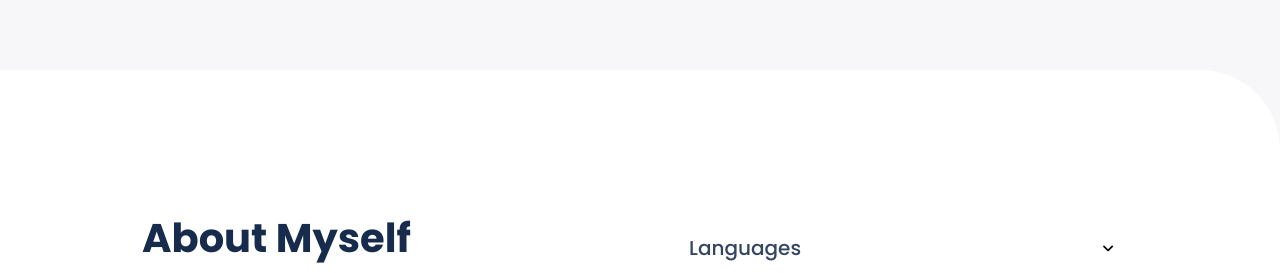
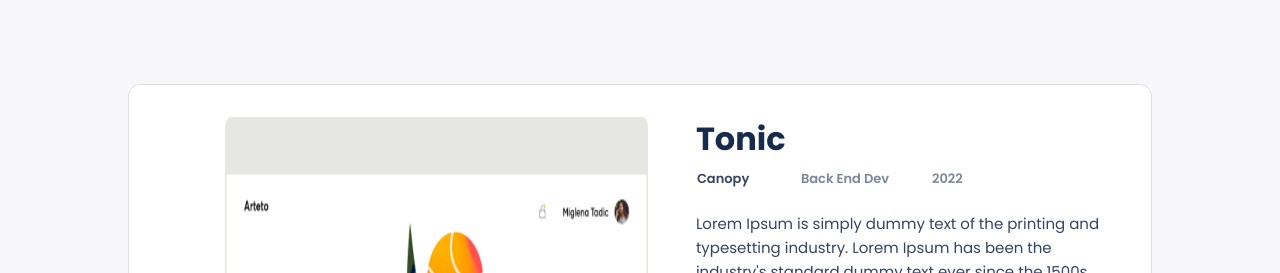
Before and after one commit to kusiLaw/portfolio, a website: page index.html in a window 1280 px wide. Shown: the part 2986-3259 px from the top of the page. Drawn offline with Linux system fonts and the light colour scheme.

Commit message:
create utility functions

```diff
--- a/index.html
+++ b/index.html
@@ -415,5 +415,5 @@
     </div>
 
     <script src="./js/toggle-menu.js"></script>
-  </body>
+    <script src="./js/details_popup.js"></script>  </body>
 </html>
--- /dev/null
+++ b/js/details_popup.js
@@ -0,0 +1,219 @@
+let store = {
+
+    desktop: {
+        card1: {
+            topic: 'Tonic',
+            technologies: ['html', 'css', 'javaScript'],
+            technologiesLiCls:['tag','tag','tag'],
+            image: "./images/Snapshoot-Portfolio-desktop-1.png",
+            feature: ["Canopy", './images/Counter.png', 'Back End Dev', './images/Counter.png', '2022'],
+            featureLiCls: ['client','counter','role','counter',"year"],
+            live: "",
+            source: ""
+        },
+
+        card2: {
+            topic: 'Multi-Post Stories',
+            technologies: [],
+            image: "./images/",
+            feature: [],
+            live: "",
+            source: ""
+        },
+
+        card3: {
+            topic: 'Facebook 360',
+            technologies: [],
+            image: "./images/",
+            feature: [],
+            live: "",
+            source: ""
+        },
+
+        card4: {
+            topic: 'Uber Navigation',
+            technologies: [],
+            image: "./images/",
+            feature: [],
+            live: "",
+            source: ""
+        }
+
+    },
+
+    mobile: {
+        card1: {
+            topic: 'Uber Navigation',
+            technologies: [],
+            image: "./images/",
+            feature: [],
+            live: "",
+            source: ""
+        },
+
+        card2: {
+            topic: 'Uber Navigation',
+            technologies: [],
+            image: "./images/",
+            feature: [],
+            live: "",
+            source: ""
+        },
+
+        card3: {
+            topic: 'Uber Navigation',
+            technologies: ['html', 'css', 'javaScript'],
+            image: "./images/",
+            feature: [],
+            live: "",
+            source: ""
+        },
+
+        card4: {
+            topic: 'Uber Navigation',
+            technologies: [],
+            image: "./images/",
+            feature: [],
+            live: "",
+            source: ""
+        }
+
+    },
+
+    description: "Lorem Ipsum is simply dummy text of the printing and typesetting industry.\
+           Lorem Ipsum has been the industry's standard dummy text ever since the 1500s, when an unknown\
+           printer took a galley of type and scrambled it 1960s with the releaLorem Ipsum is simply dummy text \
+           of the printing and typesetting industry. Lorem Ipsum has been the industry's standard dummy text ever since the 1500s,\
+            when an unknown printer took a galley of type and scrambled it 1960s with the releorem Ipsum is simply dummy text of the printing and typesetting industry.\
+             Lorem Ipsum han printer took a galley of type and scrambled it 1960s with the releawn printer took a galley of type and scrambled it 1960s with the releaLorem\
+            Ipsum is simply dummy text of the printing and typesetting industry. Lorem Ipsum has been the industry's standard\
+            dummy text ever since the 1500s, when an unknown printer took a galley of type and scrambled it 1960s with the relea"
+}
+
+function createMyElement(el, ids = '', cl = '') {
+    const doc = document.createElement(el);
+
+    if (ids !== '') {
+        doc.id = ids;
+    }
+
+    if (cl !== '') {
+        doc.className = cl;
+    }
+    return doc;
+}
+
+function createSkeletonElementStructure() {
+    const cardContainer = createMyElement('div', "cardContainer", "card-works dynamic")
+    //close x
+    let closeContainer = createMyElement('div', "closeContainer")
+    let toggleBtn = createMyElement('img', 'img-close');
+    toggleBtn.setAttribute('src', './images/x.svg');
+    closeContainer.appendChild(toggleBtn)
+
+    let snapShoot = createMyElement('div', "snapShoot", "snapshoot")
+    let imgDetails = createMyElement('img', "imgDetails", 'img-details');
+    // imgDetails.setAttribute('src', './../images/x.svg');
+    snapShoot.appendChild(imgDetails)
+
+
+    let leftBlockDescriptions = createMyElement('div', 'leftBlockDescriptions', "left-block")
+    let primaryText = createMyElement('div', "primaryText", "primary-text")
+    let titleH2 = createMyElement('h2', "titleH2", "title")
+
+    let frame2 = createMyElement('div', "Frame-2", "frame2")
+    let ul = createMyElement('ul', "ul-list")
+    frame2.appendChild(ul)
+
+    primaryText.appendChild(titleH2)
+    primaryText.appendChild(frame2)
+
+    let primaryTextOfText = createMyElement('div', 'primaryTextOfText', "primary-text_text")
+    let primaryTextOfTextP = createMyElement('p', "primaryTextOfTextP")
+    primaryTextOfText.appendChild(primaryTextOfTextP)
+
+    let tags = createMyElement('div', "", "tags")
+    let tagsUl = createMyElement('ul', "tagsUl")
+    tags.appendChild(tagsUl)
+
+    let action = createMyElement("div", "", "action")
+    let actionBtnSource = createMyElement("button", "action-button")
+    let actionBtnLive = createMyElement("button", "action-button")
+    actionBtnLive.textContent = "See live"
+    actionBtnSource.textContent = "See Source"
+    action.appendChild(actionBtnLive)
+    action.appendChild(actionBtnSource)
+
+
+    leftBlockDescriptions.appendChild(primaryText)
+    leftBlockDescriptions.appendChild(primaryTextOfText)
+    leftBlockDescriptions.appendChild(tags)
+    leftBlockDescriptions.appendChild(action)
+
+    cardContainer.appendChild(closeContainer)
+    cardContainer.appendChild(snapShoot)
+    cardContainer.appendChild(leftBlockDescriptions)
+
+    console.log(cardContainer)
+    return cardContainer
+}
+
+function plugTOParent(){
+    document.querySelector("#my-works").appendChild(createSkeletonElementStructure())
+}
+
+function getDoc(clsOrId){
+    return document.querySelector(clsOrId)
+}
+
+function generateUlList(ul, liClass, iter){
+    for(let i = 0; i< iter.length; i += 1){
+        li = createMyElement('li', '',liClass[i]);
+
+        // test if list is img, then insert with img tag
+        if (/.\/\w*/.test(iter[i])){
+            // console.log("image found" + iter[i])
+            let a = createMyElement('a');
+            a.setAttribute('src', iter[i]);
+            a.setAttribute('alt', 'dot');
+            li.appendChild(a)
+            ul.appendChild(li)
+        }else{
+            li.textContent = iter[i]
+            ul.appendChild(li)
+        }
+
+
+    }
+}
+
+plugTOParent()
+
+function populateContent(desktop_version = null,
+    cardNo = null
+){
+
+    if (desktop_version === null){
+        // nothing to populate
+        return
+    }
+
+    //insert image
+    let img = getDoc('#imgDetails')
+    img.setAttribute('src', cardNo.image);
+    img.setAttribute('alt', "work")
+
+    // set tittle
+    getDoc("#titleH2").textContent = cardNo.topic
+
+    // feature
+    generateUlList(getDoc("#ul-list"), cardNo.featureLiCls, cardNo.feature)
+
+    //add description
+    getDoc("#primaryTextOfTextP").textContent = store.description
+
+    generateUlList(getDoc("#tagsUl"), cardNo.technologiesLiCls, cardNo.technologies)
+}
+
+populateContent(store.desktop, store.desktop.card1)
+// console.log(createSkeletonElementStructure())
--- a/js/toggle-menu.js
+++ b/js/toggle-menu.js
@@ -46,7 +46,7 @@ function createMyMenu() {
 
   container.appendChild(toggleImgContainer);
 
-  // console.log(container)
+//   console.log(container)
   return container;
 }
 
```
Also changed, not shown: images/destoptopdetails.svg (added), images/mobiledetails.svg (added).
